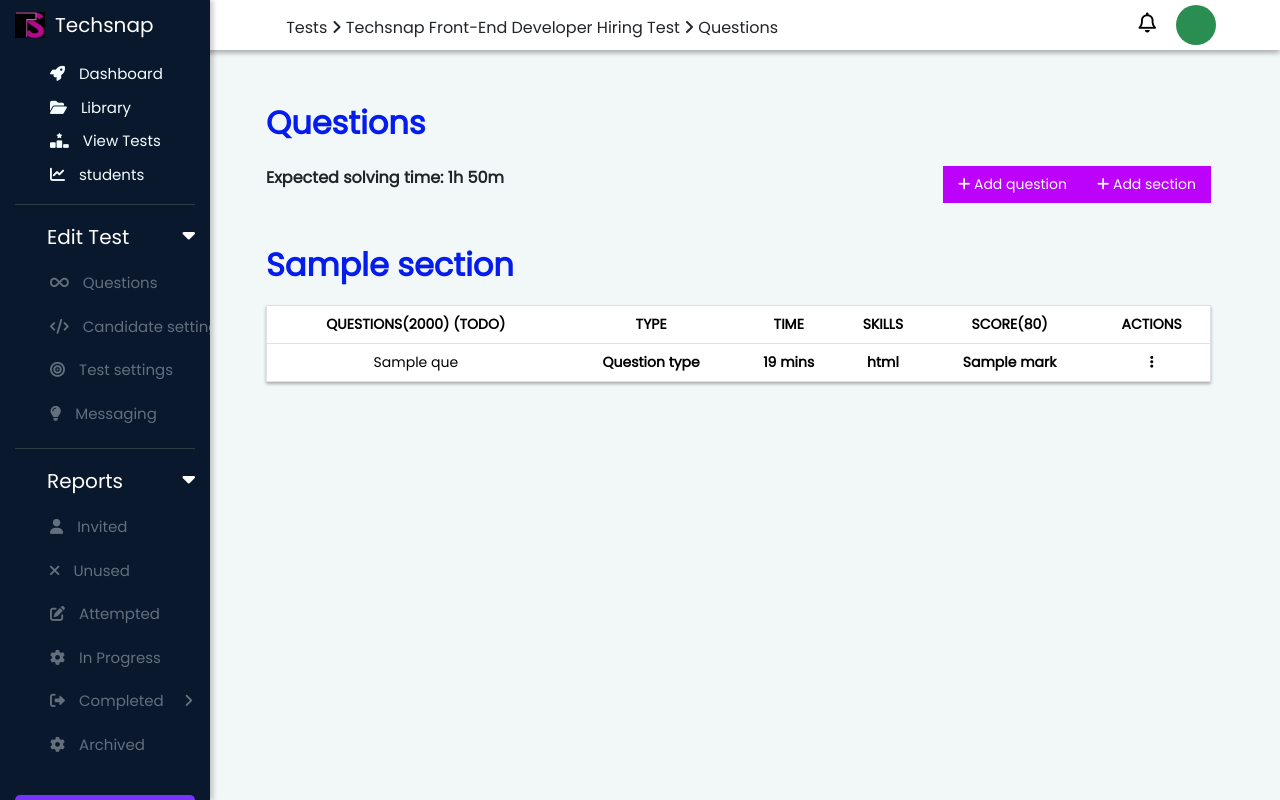
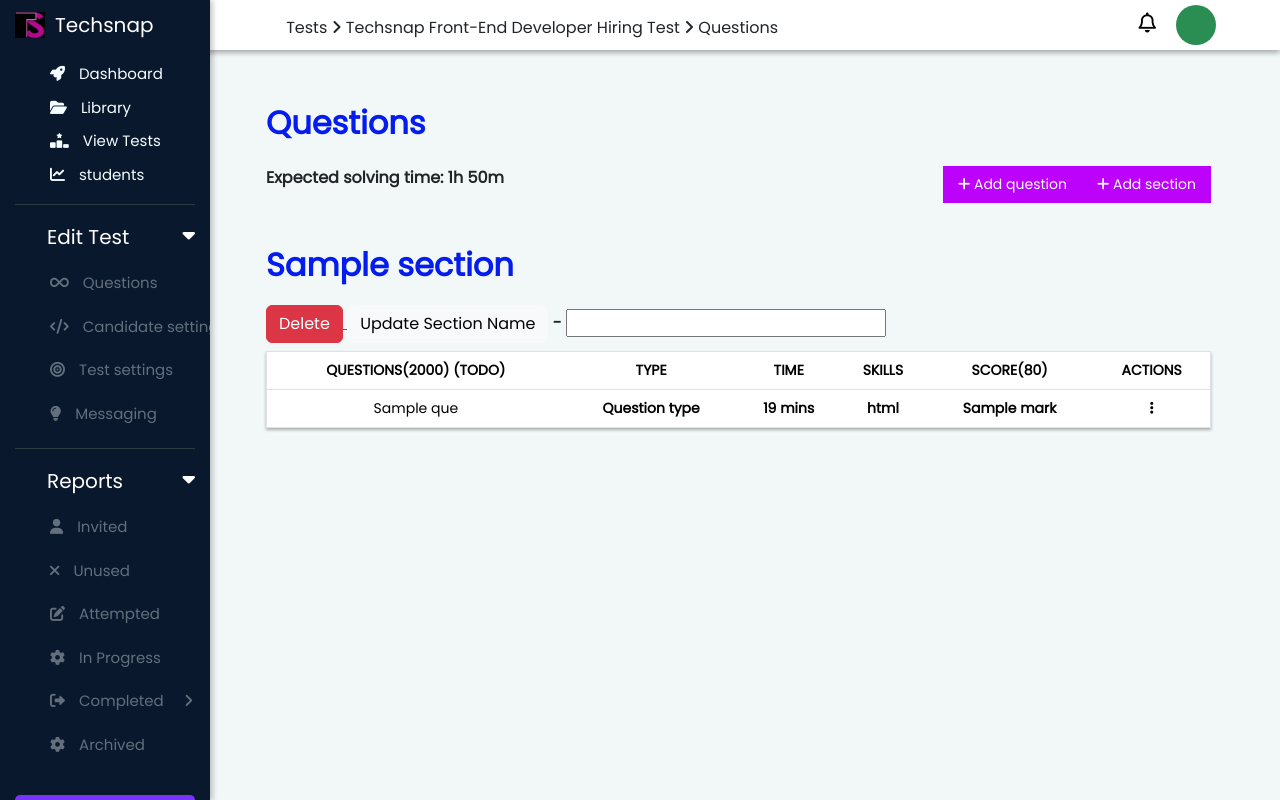
Before and after one commit to Bpiyush544/Quiz-App, a Django app: template quiz/quiz/templates/viewAndEdit2.html in a window 1280 px wide. Run offline with Django 4.2, Linux system fonts and the light colour scheme; the template is opened without the code that fills it: most values are stand-ins (such as "Sample title", 1, 10 or a date in 2020); some libraries are stand-ins or nearby versions.

Commit message:
Delete Section implemented

```diff
--- a/quiz/quiz/templates/viewAndEdit2.html
+++ b/quiz/quiz/templates/viewAndEdit2.html
@@ -176,7 +176,13 @@
               <br>
               {% comment %} I think the for loop should start from here... {% endcomment %}
               {% for key,value in information.items %}
-              <h2>{{key}}</h2>
+              <h2>{{key.name}}</h2>
+              <div class="my-2">
+                <a href="http://127.0.0.1:8000/deleteSection/{{key.id}}/">
+                  <button class="btn btn-danger">Delete</button>
+                </a>
+                <button class="btn btn-light">Update Section Name</button> - <input type="text">
+              </div>
               <div class="table-responsive-xl">
                 <table class="table border px-5" style="box-shadow:0px 2px 3px 0px rgba(0,0,0,0.3) ;">
                   <thead class="mx-5">
--- a/quiz/quiz/urls.py
+++ b/quiz/quiz/urls.py
@@ -1,6 +1,6 @@
 from django.urls import path
 from .views import (home, assessments, questionDelete, viewAndEdit, questionView, deleteAssessment, testAssessment,
-                    result, addQues, candidateSettings, invites, unused, attempted, testDetails, takeTest2, testQues, updateQues, deleteQues, deleteInvite)
+                    result, addQues, candidateSettings, invites, unused, attempted, testDetails, takeTest2, testQues, updateQues, deleteQues, deleteInvite, deleteSection)
 
 urlpatterns = [
     path('', home, name="home"),
@@ -10,6 +10,7 @@ urlpatterns = [
     path('assessments/delete/<int:pk>/', deleteAssessment, name="delete"),
     path('questionView/<int:pk>/', questionView, name="questionView"),
     path('questionDelete/<int:pk>/', questionDelete, name="questionDelete"),
+    path('deleteSection/<int:pk>/', deleteSection, name="deleteSection"),
     # path('optionDelete/<int:pk>/', optionDelete, name="optionDelete"),
     path('result/', result, name="result"),
     path('addQues/<str:assgn>/', addQues, name="addQues"),
--- a/quiz/quiz/views.py
+++ b/quiz/quiz/views.py
@@ -382,6 +382,12 @@ def attempted(request):
     return render(request, 'attempted.html', {'invites': Invitation.objects.all()})
 
 
+def deleteSection(request, pk):
+    print(pk, "THIS IS MY PRIMARY KEY")
+    Section.objects.filter(id=pk).delete()
+    return redirect(request.META.get('HTTP_REFERER'))
+
+
 def testDetails(request, test):
     print(test)
     if request.method == 'POST':
```
Also changed, not shown: quiz/db.sqlite3.
